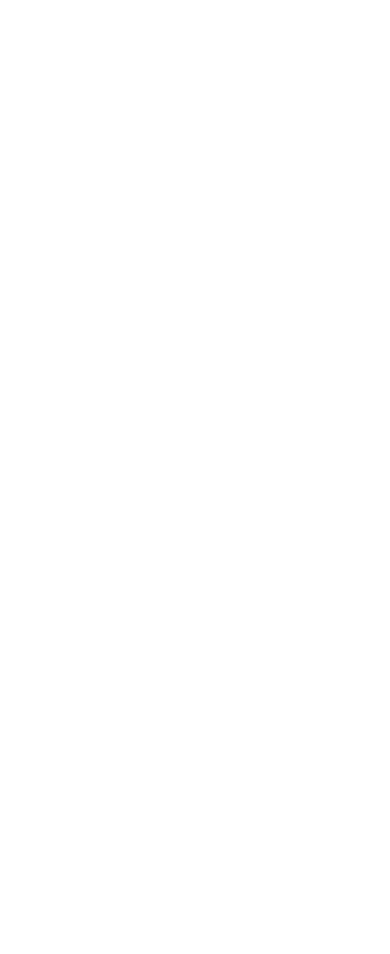
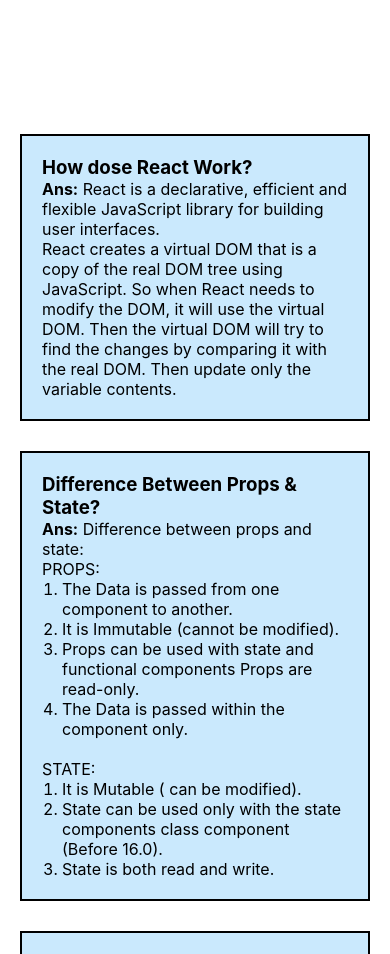
Before and after one commit to shohagroy/imperial-fitness-club, a React (Create React App) app: page / in a window 390 px wide. Shown: the part 5780-6734 px from the top of the page. Before the commit the page ends 5884 px from the top, so only its background shows below. Built offline with nearby package versions, Linux system fonts and the light colour scheme.

Commit message:
question and added

```diff
--- a/src/App.js
+++ b/src/App.js
@@ -2,6 +2,7 @@
 import './App.css';
 import AsideComponent from './components/AsideComponent/AsideComponent';
 import CardComponent from './components/CardComponent/CardComponent';
+import QuestionAnswer from './QuestionAnswer/QuestionAnswer';
 
 function App() {
 
@@ -20,6 +21,7 @@
     <div className="App">
       <CardComponent addHandelar={addListButton}/>
       <AsideComponent time={time}/>
+      <QuestionAnswer/>
     </div>
   );
 }
--- /dev/null
+++ b/src/QuestionAnswer/QuestionAnswer.css
@@ -0,0 +1,50 @@
+
+
+.question-main-container{
+    display: grid;
+    grid-template-columns: repeat(3, 1fr );
+    grid-gap: 30px;
+    margin:20px;
+}
+
+
+.ans-countainer{
+    border: 2px solid black;
+    padding: 20px;
+    background-color: rgba(135, 206, 250, 0.442);
+}
+
+.ans-countainer ol{
+    margin-left: 20px;
+}
+
+
+
+/* 688px 992 1312 */
+
+@media only screen and (max-width: 688px) {
+
+    .question-main-container{
+        display: block;
+    }
+
+    .ans-countainer{
+        margin: 30px auto;
+    }
+
+  }
+
+
+
+
+@media (min-width: 688px) and (max-width: 1312px) {
+    .question-main-container{
+        display: block;
+    }
+
+    .ans-countainer{
+        margin: 30px auto;
+
+    }
+
+  }
--- /dev/null
+++ b/src/QuestionAnswer/QuestionAnswer.js
@@ -0,0 +1,47 @@
+import React from 'react';
+import './QuestionAnswer.css';
+
+
+
+const QuestionAnswer = () => {
+
+    return (
+        <div className='question-main-container'>
+            <div className='ans-countainer'>
+                <h3>How dose React Work?</h3>
+                <p>  <strong>Ans:</strong> React is a declarative, efficient and flexible JavaScript library for building user interfaces. <br/> React creates a virtual DOM that is a copy of the real DOM tree using JavaScript. So when React needs to modify the DOM, it will use the virtual DOM. Then the virtual DOM will try to find the changes by comparing it with the real DOM. Then update only the variable contents.</p>
+            </div>
+            <div className='ans-countainer'>
+                <h3>Difference Between Props & State?</h3>
+                <p>  <strong>Ans:</strong> Difference between props and state: <br/>PROPS:<br/> </p>
+                <ol>
+                    <li>The Data is passed from one component to another. </li>
+                    <li>It is Immutable (cannot be modified). </li>
+                    <li>Props can be used with state and functional components Props are read-only. </li>
+                    <li>The Data is passed within the component only. </li>
+                </ol>
+
+                <br/> STATE: <br/>
+                <ol>
+                    <li>It is Mutable ( can be modified). </li>
+                    <li>State can be used only with the state components class component (Before 16.0).</li>
+                    <li>State is both read and write.</li>
+                </ol>
+            </div>
+            <div className='ans-countainer'>
+                <h3>What useEffect is used for other than data load?</h3>
+                <strong>Ans:</strong>
+                <ol>
+                    <li>validating input field</li>
+                    <li>live filtering</li>
+                    <li>trigger animation on new array value</li>
+                    <li>update paragraph list on fetched API data updat</li>
+                    <li>updating fetched API data to get BTC updated price</li>
+                </ol>
+            </div>
+
+        </div>
+    );
+};
+
+export default QuestionAnswer;
--- a/src/components/AsideComponent/AsideComponent.css
+++ b/src/components/AsideComponent/AsideComponent.css
@@ -5,3 +5,12 @@
     position: sticky;
     top: 0;
 }
+
+/* 688px 992 1312 */
+
+@media only screen and (max-width: 688px) {
+
+    .aside{
+        position: relative;
+    }
+  }
--- a/src/components/AsideComponent/Exercise/Exercise.css
+++ b/src/components/AsideComponent/Exercise/Exercise.css
@@ -1,7 +1,7 @@
 
 .exercise-details-container{
     padding: 15px;
-    position: sticky;
+    /* position: sticky; */
 }
 
 .exercise-container{
@@ -39,7 +39,6 @@
 
 @media only screen and (max-width: 688px) {
 
-
     .exercise-details-container button{
         margin-top: 20px 0;
         height: 50px;
--- a/src/components/AsideComponent/Exercise/Exercise.js
+++ b/src/components/AsideComponent/Exercise/Exercise.js
@@ -11,7 +11,7 @@
 
     const sweetAlert = ()=>{
         swal({
-            title: "congratulations!",
+            title: "Congratulations!",
             text: "You Daily Activity Completed!",
             icon: "success",
           });
```
